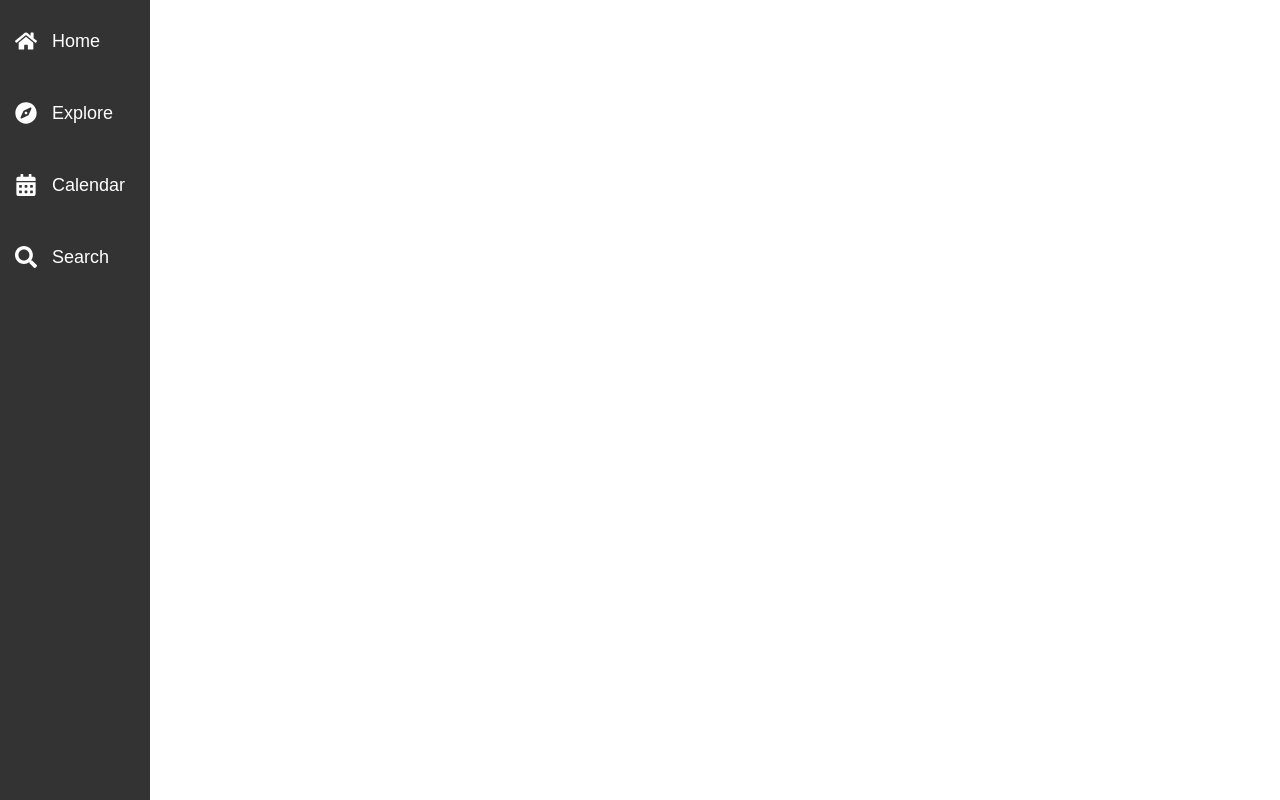
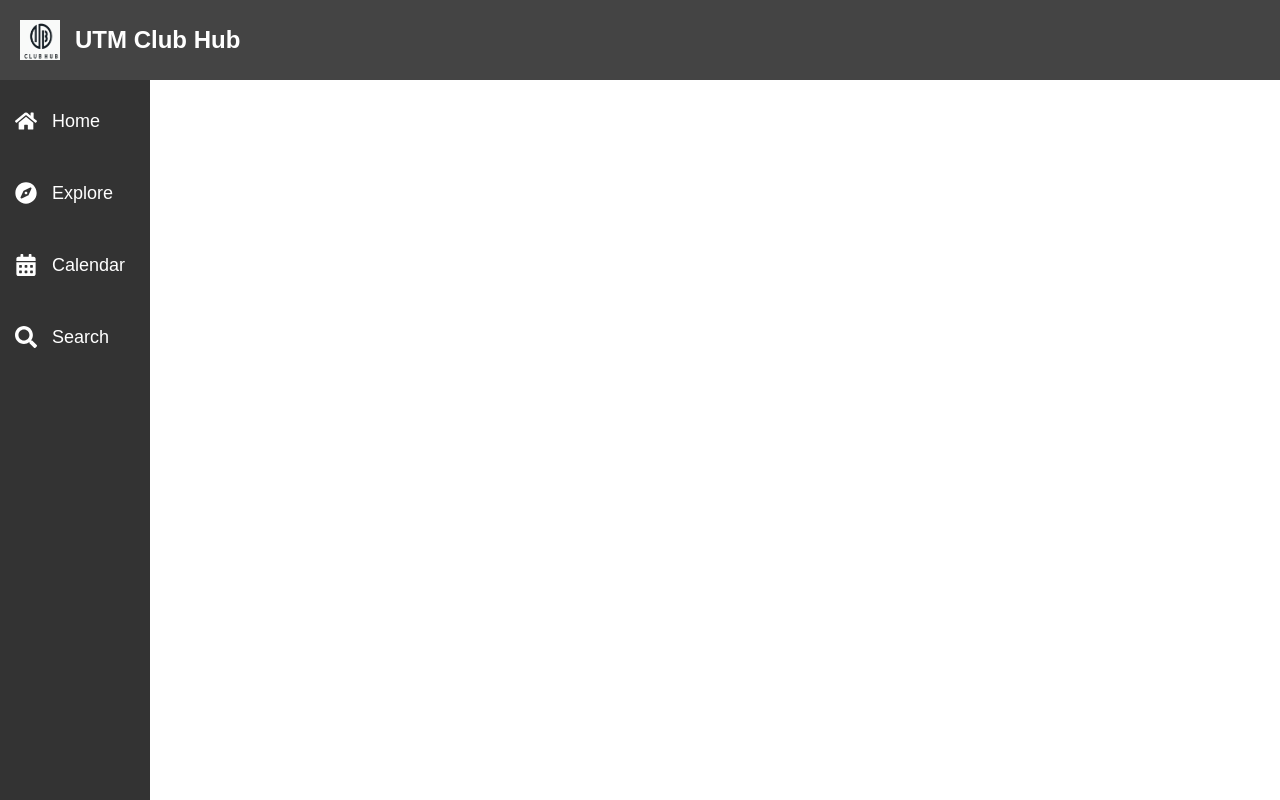
Before and after one commit to P0k3rf4ce/UTMClubHub, a React (Create React App) app: page / in a window 1280 px wide. Built offline with nearby package versions, Linux system fonts and the light colour scheme.

Commit message:
Website Header prototype v1
- Added a basic website header with the logo and site name.

- Integrated it with the Navbar so that they don't collide and that they integrate seamlessly :)

```diff
--- a/src/App.js
+++ b/src/App.js
@@ -1,10 +1,12 @@
 import { useState } from "react";
 import Navbar from "./User Interface/Navbar";
+import Header from "./User Interface/Header"
 
 
 export default function App() {
   return (
     <div>
+      <Header />
       <Navbar />
     </div>
   );
--- /dev/null
+++ b/src/User Interface/Header.css
@@ -0,0 +1,27 @@
+/* Header.css */
+.header {
+    display: flex;
+    align-items: center;
+    justify-content: flex-start;
+    background-color: #444;
+    padding: 10px 20px;
+    width: 100%;
+    height: 10%; /* This will cover 10% of the screen */
+    position: fixed;
+    top: 0;
+    left: 0;
+    box-sizing: border-box;
+    z-index: 1001; /* Make sure header stays above the sidebar */
+}
+
+.logo {
+    width: 40px;
+    height: 40px;
+    margin-right: 15px;
+}
+
+.site-name {
+    font-size: 24px;
+    color: white;
+    margin: 0;
+}
--- /dev/null
+++ b/src/User Interface/Header.js
@@ -0,0 +1,12 @@
+import React from 'react';
+import './Header.css'; // Import the CSS file for styling
+import UTMClubHubLogo from './UTMClubHubLogo.png'; // Make sure to import the logo
+
+export default function Header() {
+    return (
+      <div className="header">
+        <img src={UTMClubHubLogo} alt="Website Logo" className="logo" />
+        <h1 className="site-name">UTM Club Hub</h1>
+      </div>
+    );
+  }
--- a/src/User Interface/Navbar.css
+++ b/src/User Interface/Navbar.css
@@ -1,17 +1,17 @@
 /* Navbar.css */
 .sidebar {
   position: fixed;
-  top: 0;
+  top: 10%; /* Adjusted top to start just below the header */
   left: 0;
   width: 100%;
   max-width: 150px;
-  height: 100%;
+  height: 90%; /* Set height to fill the remaining 90% of the screen */
   background-color: #333;
   color: white;
   display: flex;
   flex-direction: column;
   padding: 20px 0;
-  overflow-y: fixed;
+  overflow-y: fixed; /* Use auto to scroll if content exceeds the height */
   box-sizing: border-box;
   z-index: 1000;
 }
@@ -23,16 +23,7 @@
   flex-grow: 1;
 }
 
-.nav-item {
-  display: flex;
-  align-items: center;  /* Align items (icon and text) vertically */
-  justify-content: flex-start; /* Align items to the left */
-  margin-bottom: 30px;
-  cursor: pointer;
-  padding: 10px 15px; /* Added left padding for better alignment */
-}
-
-.nav-user-item {
+.nav-item, .nav-user-item {
   display: flex;
   align-items: center;
   justify-content: flex-start;
@@ -43,32 +34,25 @@
 
 .nav-icon {
   font-size: 22px;
-  margin-right: 15px; /* Keep space between icon and text */
+  margin-right: 15px;
 }
 
 .nav-text {
   font-size: 18px;
 }
 
-.nav-item:hover {
+.nav-item:hover, .nav-user-item:hover {
   background-color: #444;
   border-radius: 5px;
   padding: 10px 15px;
   transition: background-color 0.3s ease;
 }
 
-.nav-user-item:hover {
-  background-color: #444;
-  border-radius: 5px;
-  padding: 10px 15px;
-  transition: background-color 0.3s ease;
-}
-
-.nav-divider-item{
+.nav-divider-item {
   display: flex;
   align-items: center;  /* Align items (icon and text) vertically */
   justify-content: flex-start; /* Align items to the left */
-  margin-bottom: 575%;
+  margin-bottom: 490%;
   cursor: pointer;
   padding: 10px 15px; /* Added left padding for better alignment */
 }
```
Also changed, not shown: src/User Interface/UTMClubHubLogo.png (added).
